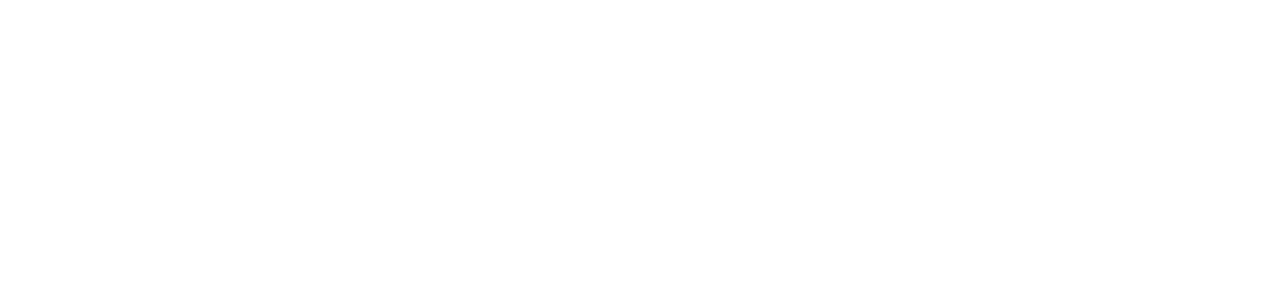
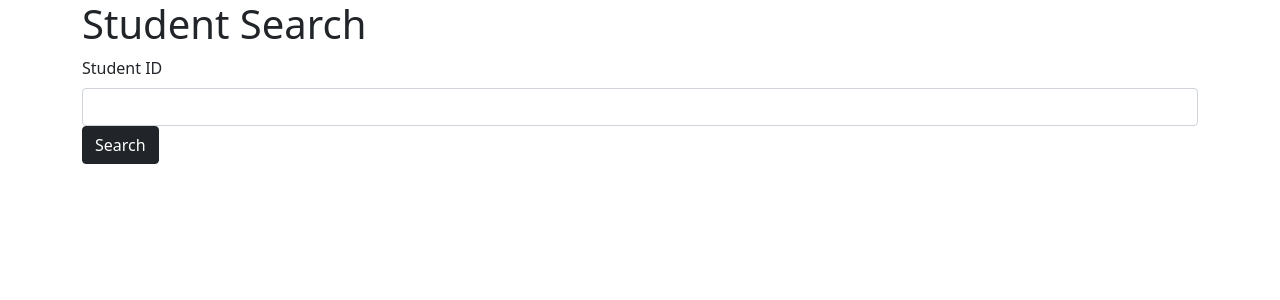
Before and after one commit to Varun-Babu/Student-Angular-Application, an Angular app: page /search in a window 1280 px wide. Before the commit this address led to /. Shown: the top 300 px of the page. Built offline with nearby package versions, Linux system fonts and the light colour scheme.

Commit message:
search added

```diff
--- /dev/null
+++ b/src/app/add-student/add-student.component.html
@@ -0,0 +1,16 @@
+<div class="container">
+    <div class="row">
+        <div class="col col-12 col-sm-12 col-md-12 col-lg-12 col-xl-12 col-xxl-12">
+            <div class="row">
+                <div class="col col-12 col-sm-12 col-md-12 col-lg-12 col-xl-12 col-xxl-12">
+                    <h1>Student Search</h1>
+                    <label for="" class="form-label">Student ID</label>
+                    <input type="text" class="form-control">
+                </div>
+                <div class="col col-12 col-sm-12 col-md-12 col-lg-12 col-xl-12 col-xxl-12">
+                    <button class="btn btn-dark">Search</button>
+                </div>
+            </div>
+        </div>
+    </div>
+</div>
```
Also changed, not shown: src/app/add-student/add-student.component.ts (added, +10 -0 lines), src/app/app.module.ts (+7 -1 lines), src/app/add-student/add-student.component.css (added).
